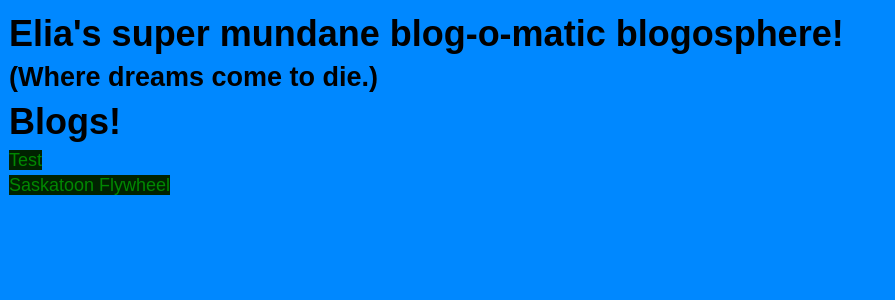
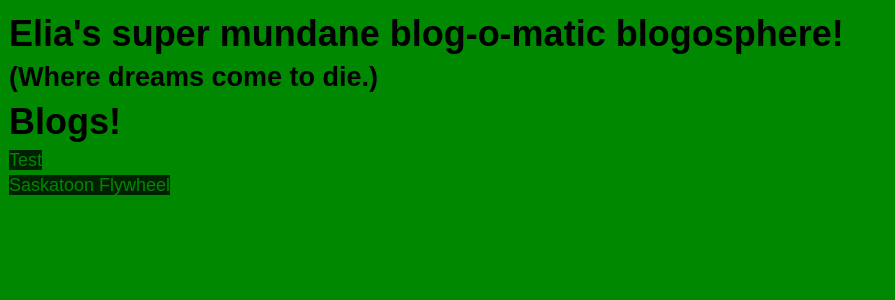
Before and after one commit to EliaTarasoff/EliaTarasoff.github.io, a Jekyll site: the page built from index.html, in a window 1280 px wide. Shown: the top 300 px of the page, without its empty margins (0-895 px from the left). Built offline with Jekyll 4.4.1, drawn with Linux system fonts in a browser that asks for light colours.

Commit message:
Update errythang.sass

```diff
--- a/css/errythang.sass
+++ b/css/errythang.sass
@@ -8,7 +8,7 @@
     border: 0px
 
 body
-    background: #08F
+    background: #080
     color: #000
     font: 18px fixed, sans-serif
     line-height: 1.4
```
